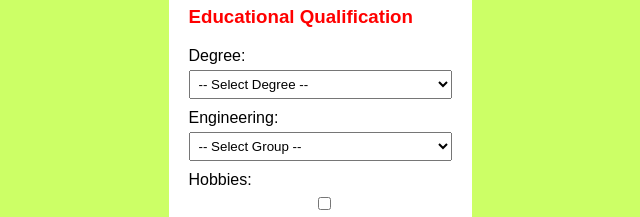
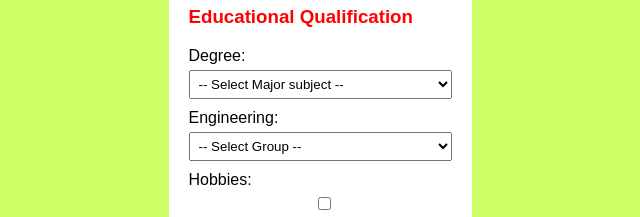
Before and after one commit to Sadhana008/spy, a plain HTML site: page form.html in a window 1280 px wide. Shown: the part 459-676 px from the top of the page, 320-960 px from the left. Drawn offline with Linux system fonts and the light colour scheme.

Commit message:
Update form.html

```diff
--- a/form.html
+++ b/form.html
@@ -56,11 +56,11 @@
 
     <label for="degree">Degree:</label>
     <select id="degree" name="degree">
-      <option value="">-- Select Degree --</option>
-      <option value="bcom">B.Com</option>
-      <option value="bsc">B.Sc</option>
-      <option value="bcom-computers">B.Com Computers</option>
-      <option value="ba">B.A</option>
+      <option value="">-- Select Major subject --</option>
+      <option value="computerscience">ComputerScience</option>
+      <option value="mathematics">Mathematics</option>
+      <option value="chemistry">Chemistry</option>
+      <option value="datascience">DataScience</option>
     </select>
 
     <label for="eng">Engineering:</label>
```
